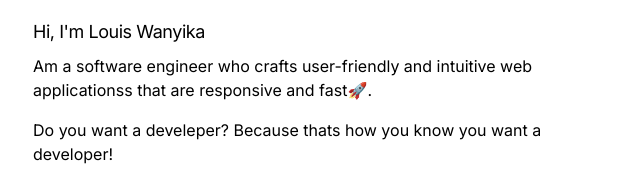
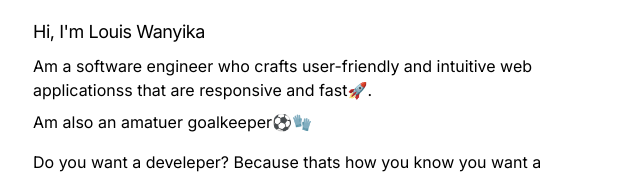
Before and after one commit to louisgituhi/molecular-meteorite, an Astro site: page / in a window 1280 px wide. Shown: the part 107-285 px from the top of the page, without its empty margins (319-959 px from the left). Built offline with nearby package versions, Linux system fonts and the light colour scheme; Astro itself is replaced by a stand-in of ours.

Commit message:
updated astro and added talent section

```diff
--- a/package.json
+++ b/package.json
@@ -10,11 +10,11 @@
     "astro": "astro"
   },
   "dependencies": {
-    "@astrojs/react": "^3.6.1",
-    "@astrojs/tailwind": "^5.1.0",
+    "@astrojs/react": "^3.6.2",
+    "@astrojs/tailwind": "^5.1.1",
     "@types/react": "^18.3.3",
     "@types/react-dom": "^18.3.0",
-    "astro": "^4.13.2",
+    "astro": "^4.15.8",
     "react": "^18.3.1",
     "react-dom": "^18.3.1",
     "tailwindcss": "^3.4.3"
--- a/src/components/quotes.astro
+++ b/src/components/quotes.astro
@@ -4,5 +4,6 @@
 <div class=" mt-10">
     <h1 class=" text-lg tracking-tight"> Hi, I'm Louis Wanyika</h1>
     <p class=" mt-2">Am a software engineer who crafts user-friendly and intuitive web applicationss that are responsive and fast🚀.</p>
+    <p class=" mt-2">Am also an amatuer goalkeeper⚽🧤</p>
     <p class=" mt-4">Do you want a develeper? Because thats how you know you want a developer!</p>
 </div>
```
Also changed, not shown: 1 other file.
